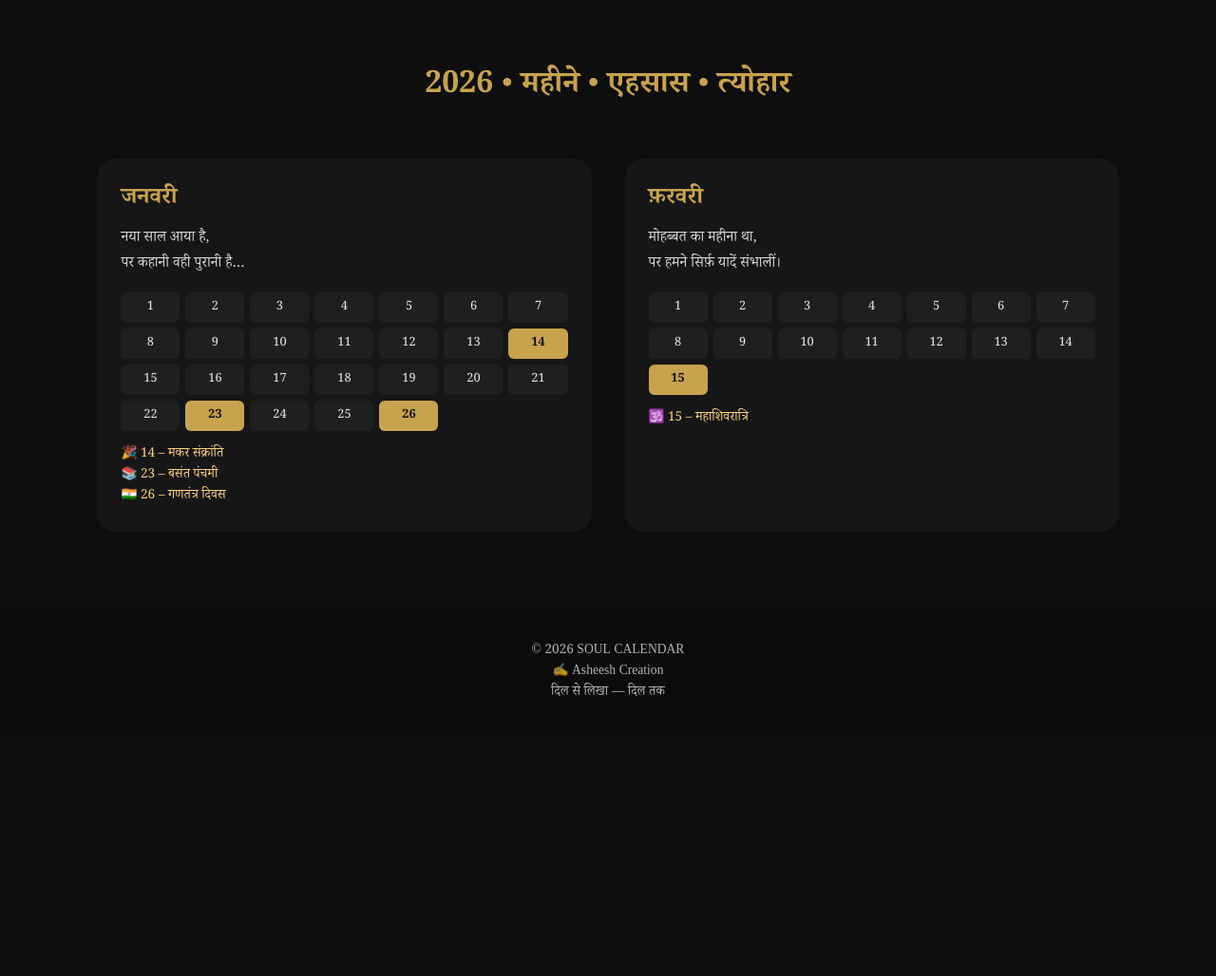
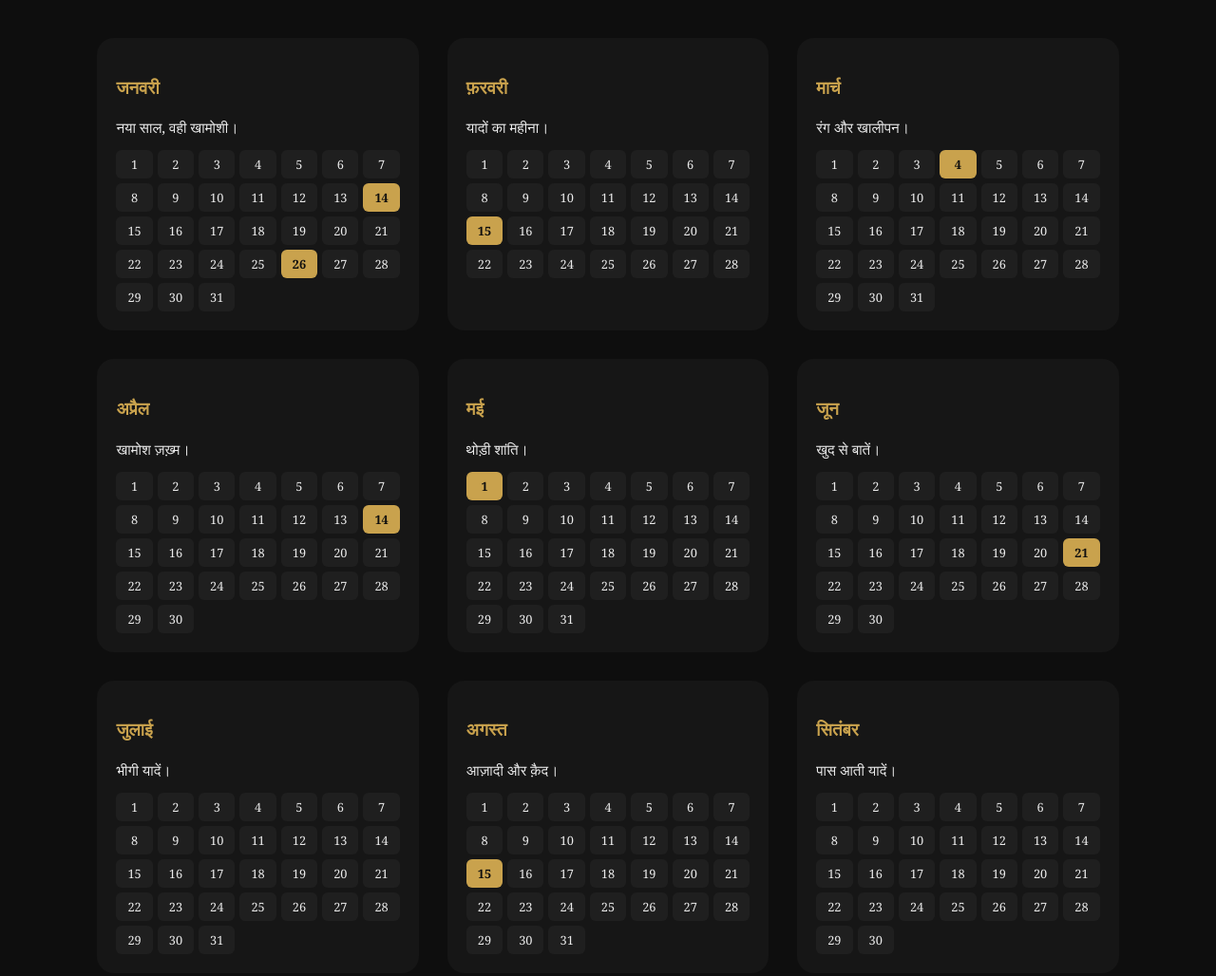
Before and after one commit to asheeshsarkar0-star/SOUL-CALENDAR-2026, a plain HTML site: page index.html in a window 1280 px wide. Shown: the part 920-1948 px from the top of the page at 95% size. Before the commit the page ends 1696 px from the top, so only its background shows below. Drawn offline with nearby package versions, Linux system fonts and the light colour scheme.

Commit message:
Update index.html

```diff
--- a/index.html
+++ b/index.html
@@ -3,12 +3,15 @@
 <head>
 <meta charset="UTF-8">
 <meta name="viewport" content="width=device-width, initial-scale=1.0">
-<title>Soul Calendar 2026 | Asheesh Creation</title>
+<title>Soul Calendar 2026</title>
+
+<!-- jsPDF CDN -->
+<script src="https://cdnjs.cloudflare.com/ajax/libs/jspdf/2.5.1/jspdf.umd.min.js"></script>
 
 <style>
 body{
 margin:0;
-font-family:"Noto Serif Devanagari", serif;
+font-family:Georgia, serif;
 background:#0e0e0e;
 color:#eaeaea;
 }
@@ -21,97 +24,45 @@ text-align:center;
 padding:40px;
 background:radial-gradient(circle at top,#1c1c1c,#0e0e0e);
 }
-header h1{
-font-size:3rem;
-color:#c9a24d;
-}
-header p{
-max-width:650px;
-margin:20px auto;
-font-size:1.1rem;
-opacity:.9;
-}
+h1{color:#c9a24d;font-size:3rem;}
+p{opacity:.9}
 .btn{
-display:inline-block;
-margin:15px;
-padding:12px 30px;
+padding:12px 28px;
 border:1px solid #c9a24d;
 color:#c9a24d;
+border-radius:30px;
 text-decoration:none;
-border-radius:30px;
-transition:.3s;
+margin:10px;
+cursor:pointer;
 }
-.btn:hover{
-background:#c9a24d;
-color:#0e0e0e;
-}
+.btn:hover{background:#c9a24d;color:#0e0e0e;}
 
 section{padding:80px 8%;}
-.section-title{
-text-align:center;
-font-size:2rem;
-margin-bottom:50px;
-color:#c9a24d;
-}
-
 .calendar{
 display:grid;
 grid-template-columns:repeat(auto-fit,minmax(300px,1fr));
-gap:35px;
+gap:30px;
 }
 .month{
 background:#161616;
-padding:25px;
-border-radius:20px;
-transition:.4s;
+padding:20px;
+border-radius:18px;
 }
-.month:hover{
-transform:translateY(-6px);
-box-shadow:0 12px 35px rgba(0,0,0,.7);
-}
-.month h3{
-margin:0 0 10px;
-color:#c9a24d;
-font-size:1.5rem;
-}
-.shayari{
-font-size:.95rem;
-line-height:1.8;
-margin-bottom:15px;
-opacity:.9;
-}
+.month h3{color:#c9a24d;}
+.shayari{font-size:.95rem;line-height:1.7;margin-bottom:10px;}
 .dates{
 display:grid;
 grid-template-columns:repeat(7,1fr);
-gap:6px;
-margin:15px 0;
-font-size:.8rem;
+gap:5px;
 }
 .date{
 background:#1f1f1f;
 padding:6px;
+text-align:center;
 border-radius:6px;
-text-align:center;
+font-size:.8rem;
 }
-.festival-date{
-background:#c9a24d;
-color:#0e0e0e;
-font-weight:bold;
-}
-.festival{
-font-size:.85rem;
-color:#ffd27d;
-line-height:1.6;
-margin-top:10px;
-}
-
-footer{
-text-align:center;
-padding:35px;
-font-size:.85rem;
-background:#0b0b0b;
-opacity:.75;
-}
+.festival{background:#c9a24d;color:#0e0e0e;font-weight:bold;}
 .toggle{
 position:fixed;
 top:15px;
@@ -120,92 +71,97 @@ background:#c9a24d;
 color:#0e0e0e;
 padding:8px 14px;
 border-radius:20px;
+cursor:pointer;
 font-size:.8rem;
-cursor:pointer;
 }
+footer{text-align:center;padding:30px;font-size:.8rem;opacity:.7;}
 </style>
 </head>
 
 <body>
 
-<div class="toggle">EN / हिंदी</div>
+<div class="toggle" onclick="toggleLang()">EN / हिंदी</div>
 
 <header>
 <div>
-<h1>SOUL CALENDAR 2026</h1>
-<p>
-यह कैलेंडर तारीख़ नहीं गिनता,<br>
-यह एहसास महसूस करता है…
-</p>
-<a href="#calendar" class="btn">कैलेंडर देखें</a>
-<a href="#" class="btn">PDF डाउनलोड</a>
+<h1 id="title">SOUL CALENDAR 2026</h1>
+<p id="subtitle">यह कैलेंडर तारीख़ नहीं, एहसास गिनता है…</p>
+<div class="btn" onclick="generatePDF()">📄 Download PDF</div>
 </div>
 </header>
 
-<section id="calendar">
-<h2 class="section-title">2026 • महीने • एहसास • त्योहार</h2>
-
-<div class="calendar">
-
-<!-- JAN -->
-<div class="month">
-<h3>जनवरी</h3>
-<div class="shayari">
-नया साल आया है,<br>
-पर कहानी वही पुरानी है…
-</div>
-<div class="dates">
-<div class="date">1</div><div class="date">2</div><div class="date">3</div>
-<div class="date">4</div><div class="date">5</div><div class="date">6</div>
-<div class="date">7</div><div class="date">8</div><div class="date">9</div>
-<div class="date">10</div><div class="date">11</div><div class="date">12</div>
-<div class="date">13</div><div class="date festival-date">14</div>
-<div class="date">15</div><div class="date">16</div>
-<div class="date">17</div><div class="date">18</div>
-<div class="date">19</div><div class="date">20</div>
-<div class="date">21</div><div class="date">22</div>
-<div class="date festival-date">23</div>
-<div class="date">24</div><div class="date">25</div>
-<div class="date festival-date">26</div>
-</div>
-<div class="festival">
-🎉 14 – मकर संक्रांति<br>
-📚 23 – बसंत पंचमी<br>
-🇮🇳 26 – गणतंत्र दिवस
-</div>
-</div>
-
-<!-- FEB -->
-<div class="month">
-<h3>फ़रवरी</h3>
-<div class="shayari">
-मोहब्बत का महीना था,<br>
-पर हमने सिर्फ़ यादें संभालीं।
-</div>
-<div class="dates">
-<div class="date">1</div><div class="date">2</div><div class="date">3</div>
-<div class="date">4</div><div class="date">5</div><div class="date">6</div>
-<div class="date">7</div><div class="date">8</div><div class="date">9</div>
-<div class="date">10</div><div class="date">11</div>
-<div class="date">12</div><div class="date">13</div>
-<div class="date">14</div>
-<div class="date festival-date">15</div>
-</div>
-<div class="festival">
-🕉️ 15 – महाशिवरात्रि
-</div>
-</div>
-
-<!-- बाकी महीने इसी structure पर auto add किए जा सकते हैं -->
-
-</div>
+<section>
+<div class="calendar" id="calendar"></div>
 </section>
 
 <footer>
-© 2026 SOUL CALENDAR<br>
-✍️ Asheesh Creation<br>
-दिल से लिखा — दिल तक
+© 2026 • Asheesh Creation • Dil se likha — dil tak
 </footer>
+
+<script>
+let lang="hi";
+
+const months = [
+{hi:"जनवरी",en:"January",days:31,shayari_hi:"नया साल, वही खामोशी।",shayari_en:"New year, same silence.",festivals:[14,26]},
+{hi:"फ़रवरी",en:"February",days:28,shayari_hi:"यादों का महीना।",shayari_en:"Month of memories.",festivals:[15]},
+{hi:"मार्च",en:"March",days:31,shayari_hi:"रंग और खालीपन।",shayari_en:"Colors and emptiness.",festivals:[4]},
+{hi:"अप्रैल",en:"April",days:30,shayari_hi:"खामोश ज़ख़्म।",shayari_en:"Silent wounds.",festivals:[14]},
+{hi:"मई",en:"May",days:31,shayari_hi:"थोड़ी शांति।",shayari_en:"A little peace.",festivals:[1]},
+{hi:"जून",en:"June",days:30,shayari_hi:"खुद से बातें।",shayari_en:"Talking to myself.",festivals:[21]},
+{hi:"जुलाई",en:"July",days:31,shayari_hi:"भीगी यादें।",shayari_en:"Soaked memories.",festivals:[]},
+{hi:"अगस्त",en:"August",days:31,shayari_hi:"आज़ादी और क़ैद।",shayari_en:"Freedom and chains.",festivals:[15]},
+{hi:"सितंबर",en:"September",days:30,shayari_hi:"पास आती यादें।",shayari_en:"Memories return.",festivals:[]},
+{hi:"अक्टूबर",en:"October",days:31,shayari_hi:"शीशे सा दिल।",shayari_en:"Glass-like heart.",festivals:[2]},
+{hi:"नवंबर",en:"November",days:30,shayari_hi:"अंधेरा भी अपना।",shayari_en:"Darkness feels known.",festivals:[]},
+{hi:"दिसंबर",en:"December",days:31,shayari_hi:"साल का बोझ।",shayari_en:"Weight of the year.",festivals:[25]}
+];
+
+function renderCalendar(){
+const cal=document.getElementById("calendar");
+cal.innerHTML="";
+months.forEach(m=>{
+let box=document.createElement("div");
+box.className="month";
+box.innerHTML=`<h3>${lang==="hi"?m.hi:m.en}</h3>
+<div class="shayari">${lang==="hi"?m.shayari_hi:m.shayari_en}</div>`;
+let grid=document.createElement("div");
+grid.className="dates";
+for(let d=1;d<=m.days;d++){
+let day=document.createElement("div");
+day.className="date";
+if(m.festivals.includes(d)) day.classList.add("festival");
+day.innerText=d;
+grid.appendChild(day);
+}
+box.appendChild(grid);
+cal.appendChild(box);
+});
+}
+
+function toggleLang(){
+lang=lang==="hi"?"en":"hi";
+document.getElementById("subtitle").innerText=
+lang==="hi"?"यह कैलेंडर तारीख़ नहीं, एहसास गिनता है…":"This calendar counts feelings, not dates…";
+renderCalendar();
+}
+
+function generatePDF(){
+const { jsPDF } = window.jspdf;
+const pdf=new jsPDF();
+pdf.setFontSize(16);
+pdf.text("SOUL CALENDAR 2026",20,20);
+pdf.setFontSize(10);
+let y=30;
+months.forEach(m=>{
+pdf.text((lang==="hi"?m.hi:m.en)+" – "+(lang==="hi"?m.shayari_hi:m.shayari_en),20,y);
+y+=8;
+if(y>280){pdf.addPage();y=20;}
+});
+pdf.save("Soul_Calendar_2026.pdf");
+}
+
+renderCalendar();
+</script>
 
 </body>
 </html>
```
